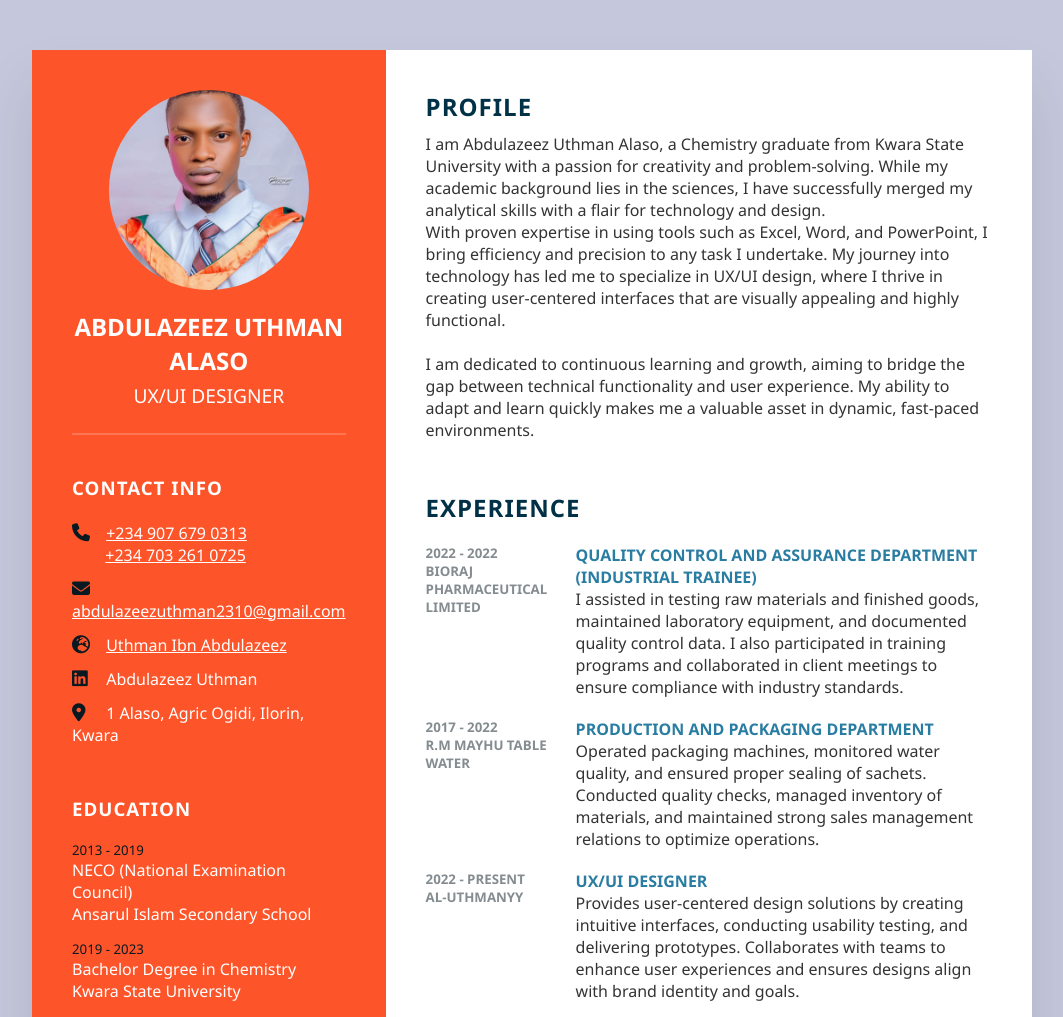
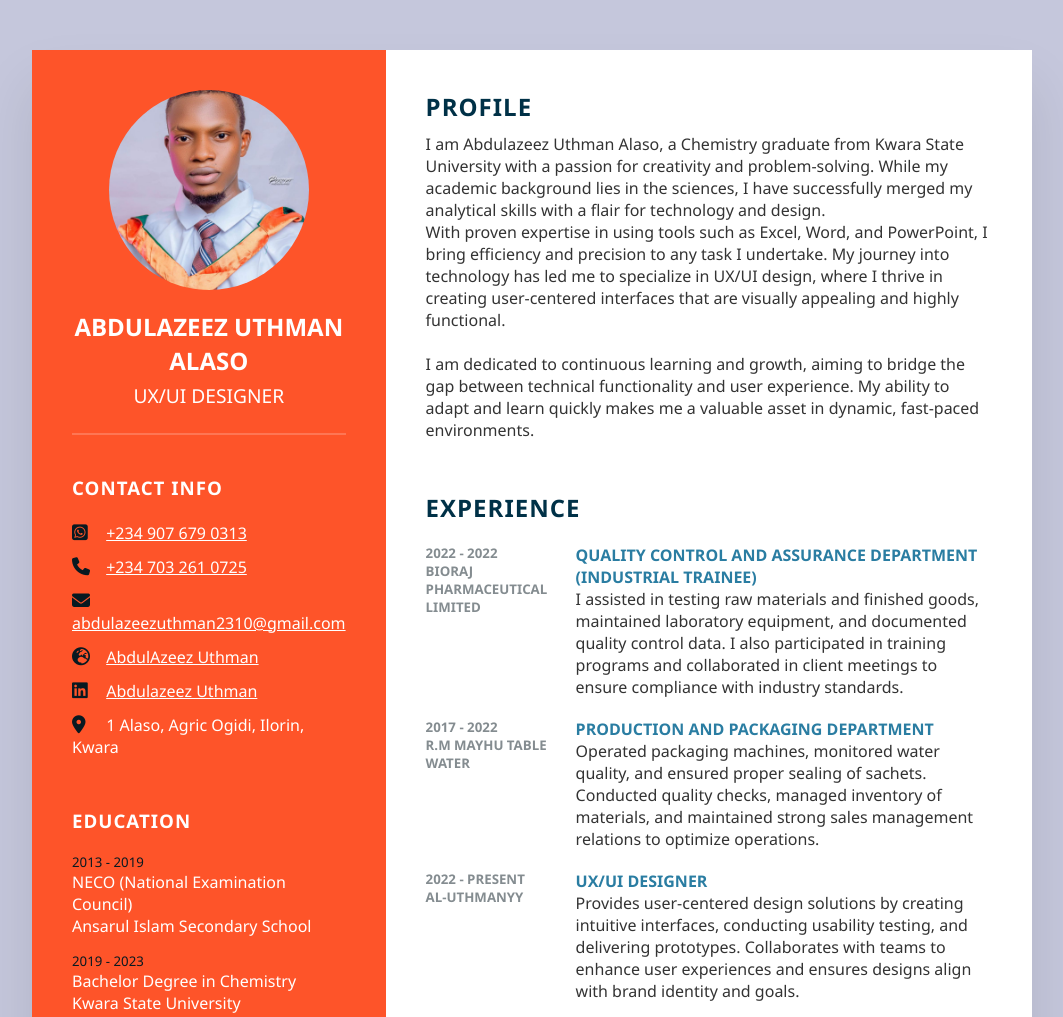
Before and after one commit to Abdulfattah04/Uthman-CV, a plain HTML site: page index.html in a window 1280 px wide. Shown: the top 1017 px of the page, without its empty margins (108-1171 px from the left). Drawn offline with Linux system fonts and the light colour scheme.

Commit message:
Add files via upload

```diff
--- a/index.html
+++ b/index.html
@@ -22,8 +22,12 @@
                 <h3 class="title">Contact Info</h3>
                 <ul>
                     <li>
+                        <span class="icon"><i class="fa-brands fa-square-whatsapp"></i></span>
+                        <span class="text"><a href="https://wa.me/+2349076790313">+234 907 679 0313</a></span>
+                    </li>
+                    <li>
                         <span class="icon"><i class="fa-solid fa-phone"></i></span>
-                        <span class="text"><a href="https://wa.me/+234 907 679 0313">+234 907 679 0313</a><br>&nbsp;&nbsp;&nbsp;&nbsp;&nbsp;&nbsp;&nbsp;&nbsp;<a href="tel:+234 703 261 0725">+234 703 261 0725</a></span>
+                        <span class="text"><a href="tel:+234 703 261 0725">+234 703 261 0725</a></span>
                     </li>
                     <li>
                         <span class="icon"><i class="fa-solid fa-envelope"></i></span>
@@ -31,11 +35,11 @@
                     </li>
                     <li>
                         <span class="icon"><i class="fa-solid fa-earth-europe"></i></span>
-                        <span class="text"><a href="https://www.facebook.com/uthman.ibnabdulazeezalaso?mibextid=ZbWKwL">Uthman Ibn Abdulazeez</a></span>
+                        <span class="text"><a href="https://www.facebook.com/share/17xDCx2p3P/?mibextid=wwXIfr">AbdulAzeez Uthman</a></span>
                     </li>
                     <li>
                         <span class="icon"><i class="fa-brands fa-linkedin"></i></span>
-                        <span class="text">Abdulazeez Uthman</span>
+                        <span class="text"><a href="https://www.linkedin.com/in/abdulazeez-uthman-3a62b4226?utm_source=share&utm_campaign=share_via&utm_content=profile&utm_medium=ios_app">Abdulazeez Uthman</a></span>
                     </li>
                     <li>
                         <span class="icon"><i class="fa-solid fa-location-dot"></i></span>
```
